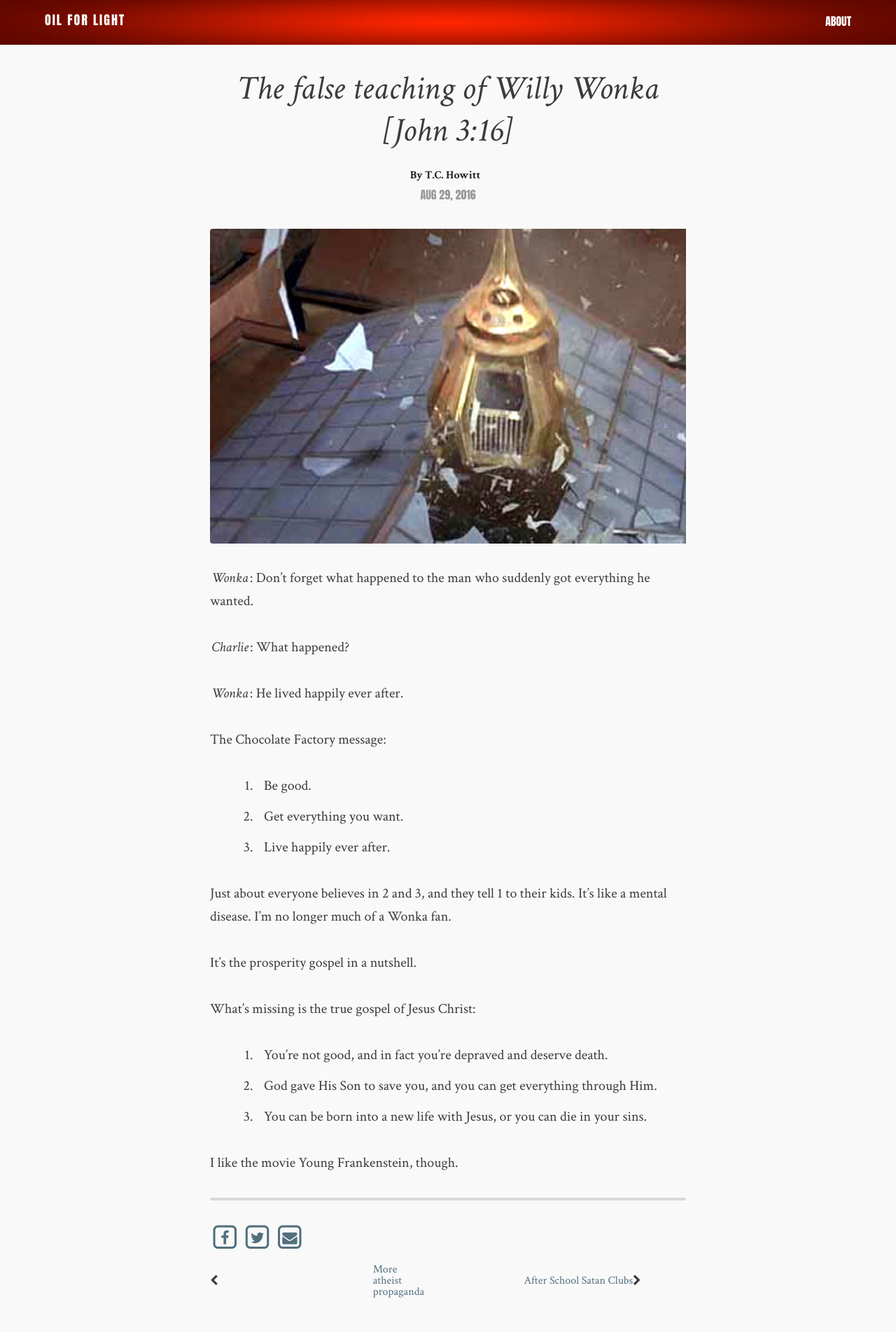
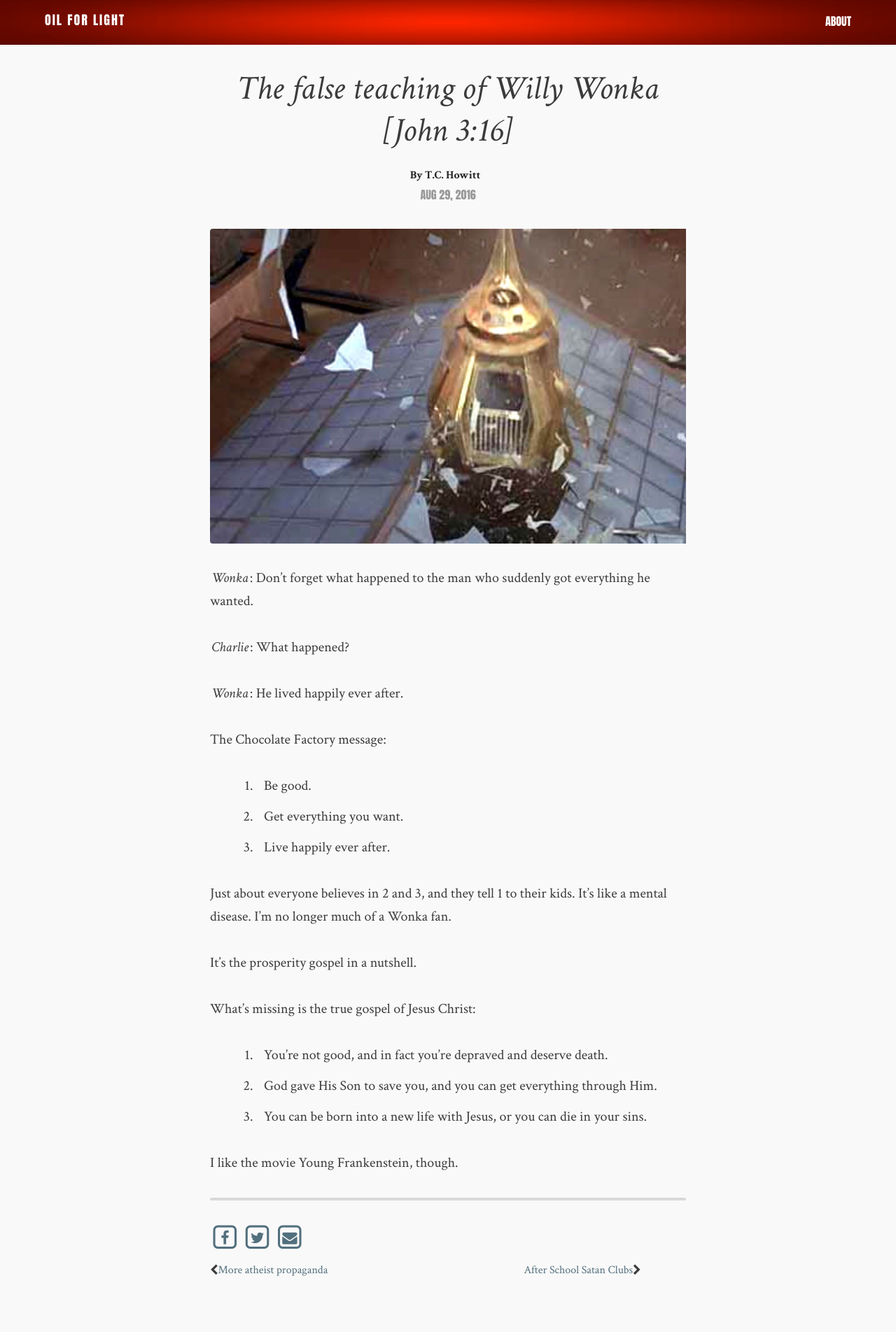
Before and after one commit to flashlightministries/oilforlight, a Jekyll site: the page built from _posts/2016-08-29-willy-wonka-false.md, in a window 1280 px wide. Shown: the whole page at 70% size. Built offline with Jekyll 4.4.1, drawn with Linux system fonts in a browser that asks for light colours; nearby versions of some CDN libraries; after the commit the page ends 1874 px from its top, so only the background shows below that.

Commit message:
Update post.html

```diff
--- a/_layouts/post.html
+++ b/_layouts/post.html
@@ -64,12 +64,12 @@
   <div class="page-nav">
     <span>
       {% if page.next.url %}
-        <span class="arrow"><i class="fa fa-chevron-left" aria-hidden="true"></i></span><span><a class="next small" href="{{page.next.url}}">{{page.next.title}}</a></span>
+        <span class="left-arrow"><i class="fa fa-chevron-left" aria-hidden="true"></i></span><span><a class="next small" href="{{page.next.url}}">{{page.next.title}}</a></span>
       {% endif %}
     </span>
     <span class="align-right">
       {% if page.previous.url %}
-        <span><a class="prev small" href="{{page.previous.url}}">{{page.previous.title}}</a></span><span class="arrow"><i class="fa fa-chevron-right" aria-hidden="true"></i></span>
+        <span><a class="prev small" href="{{page.previous.url}}">{{page.previous.title}}</a></span><span><i class="fa fa-chevron-right" aria-hidden="true"></i></span>
       {% endif %}
     </span>
   </div>
```
